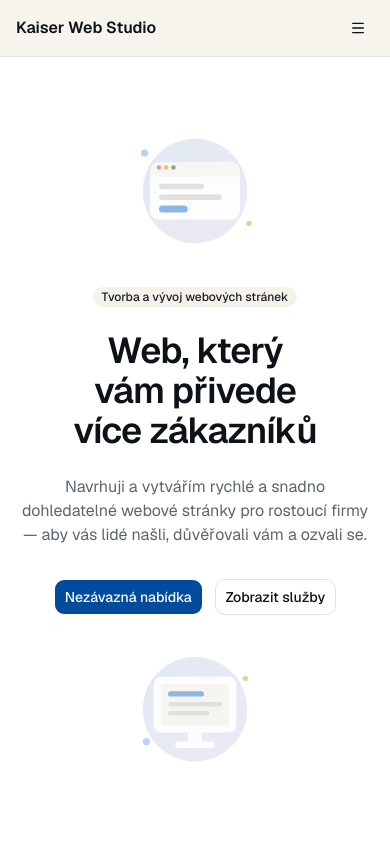
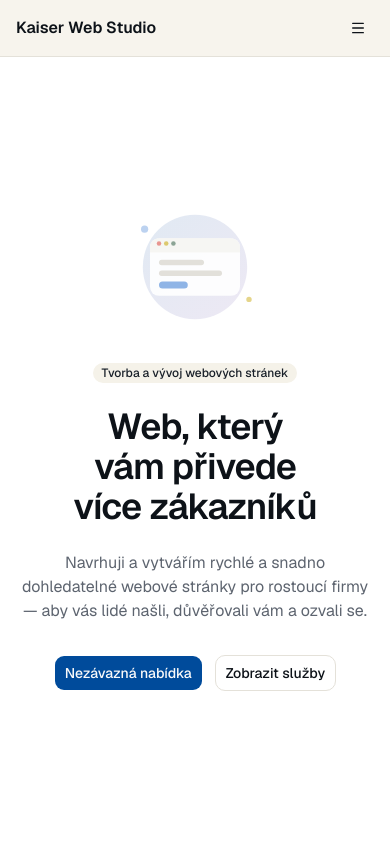
Before and after one commit to Tomas-Kaiser/kaiserwebstudio, a Next.js app: page /cs in a window 390 px wide. Shown: the top 844 px of the page. Built offline with nearby package versions, Linux system fonts and the light colour scheme.

Commit message:
Remove decorative SVG below hero text on mobile

```diff
--- a/src/app/[locale]/page.tsx
+++ b/src/app/[locale]/page.tsx
@@ -83,53 +83,6 @@ function MobileHeroAccent({ className }: { className?: string }) {
   );
 }
 
-function MobileComputerAccent({ className }: { className?: string }) {
-  return (
-    <svg
-      viewBox="0 0 160 120"
-      aria-hidden="true"
-      className={cn("pointer-events-none", className)}
-    >
-      <defs>
-        <linearGradient
-          id="mobileComputerBlob"
-          x1="0"
-          y1="0"
-          x2="1"
-          y2="1"
-        >
-          <stop offset="0%" stopColor="#004b9b" />
-          <stop offset="100%" stopColor="#6c44a4" />
-        </linearGradient>
-      </defs>
-
-      <circle cx="80" cy="58" r="58" fill="url(#mobileComputerBlob)" opacity="0.12" />
-
-      <circle cx="26" cy="94" r="4" fill="#8fb4e6" opacity="0.6" />
-      <circle cx="136" cy="24" r="3" fill="#ccac16" opacity="0.5" />
-
-      {/* monitor */}
-      <rect
-        x="34"
-        y="22"
-        width="92"
-        height="62"
-        rx="8"
-        fill="#ffffff"
-        opacity="0.9"
-      />
-      <rect x="42" y="30" width="76" height="46" rx="4" fill="#f6f5f2" />
-      <rect x="50" y="38" width="40" height="6" rx="3" fill="#8fb4e6" />
-      <rect x="50" y="50" width="60" height="5" rx="2.5" fill="#e2e0da" />
-      <rect x="50" y="60" width="46" height="5" rx="2.5" fill="#e2e0da" />
-
-      {/* stand */}
-      <rect x="72" y="84" width="16" height="10" rx="2" fill="#ffffff" opacity="0.9" />
-      <rect x="58" y="94" width="44" height="7" rx="3.5" fill="#ffffff" opacity="0.9" />
-    </svg>
-  );
-}
-
 function getInitials(name: string) {
   return name
     .split(" ")
@@ -188,8 +141,6 @@ export default function Home() {
             </Button>
           </div>
         </div>
-
-        <MobileComputerAccent className="h-28 w-36 sm:hidden" />
       </section>
 
       <section className="bg-muted/30 px-4 py-20">
```
